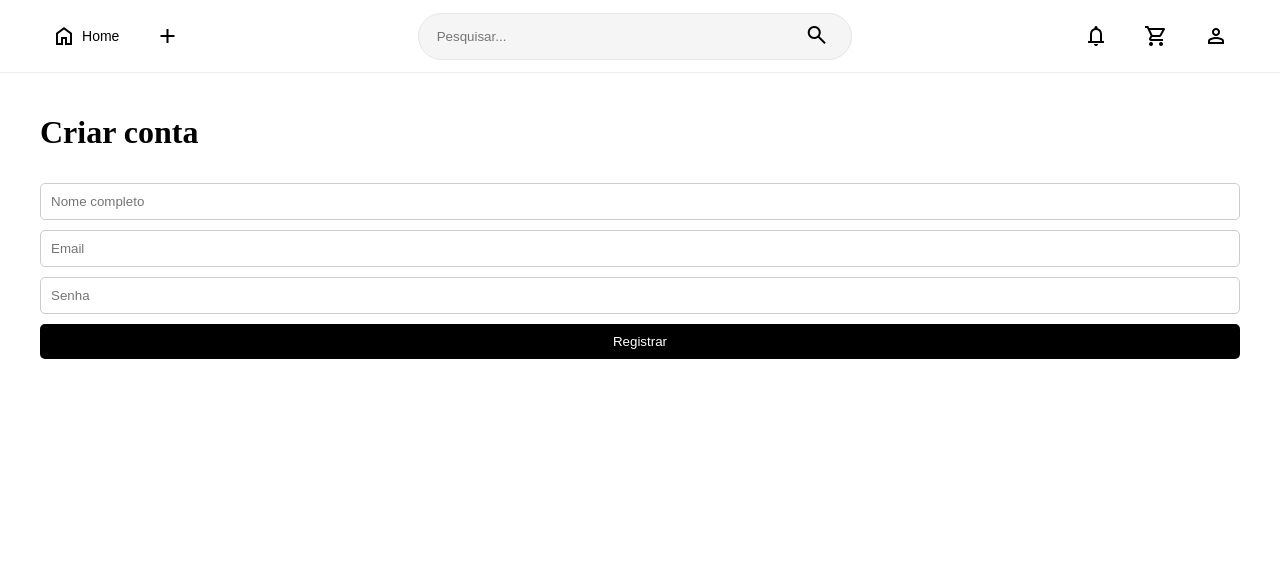
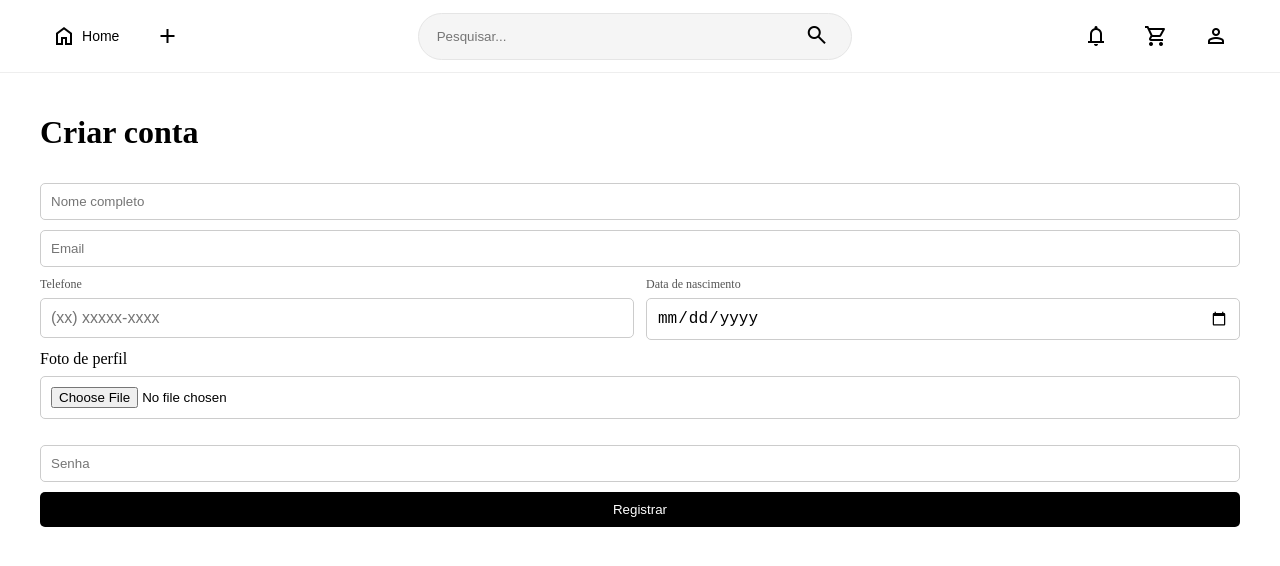
Before and after one commit to amandastss/Reveste-Frontend, a Vue app: page /auth/register in a window 1280 px wide. Shown: the top 566 px of the page. Built offline with nearby package versions, Linux system fonts and the light colour scheme; a web font is replaced by a local one.

Commit message:
feat: parte 1 do login pronta

```diff
--- a/package.json
+++ b/package.json
@@ -16,6 +16,10 @@
   },
   "dependencies": {
     "@fortawesome/fontawesome-free": "^7.2.0",
+    "@fortawesome/fontawesome-svg-core": "^7.2.0",
+    "@fortawesome/free-brands-svg-icons": "^7.2.0",
+    "@fortawesome/free-regular-svg-icons": "^7.2.0",
+    "@fortawesome/vue-fontawesome": "^3.2.0",
     "axios": "^1.15.2",
     "lucide-vue-next": "^1.0.0",
     "pinia": "^3.0.4",
--- a/src/api/authApi.js
+++ b/src/api/authApi.js
@@ -16,7 +16,7 @@ const login = (email, password) => {
 }
 
 // registro
-const register = (email, name, password, role) => {
+const register = (email, name, password, role = 'buyer') => {
   return api.post('/api/registro/', { email, name, password, role })
 }
 
--- a/src/router/index.ts
+++ b/src/router/index.ts
@@ -56,6 +56,7 @@ const router = createRouter({
     },
     {
       path: '/auth/email',
+      alias: '/auth-email',
       name: 'auth-email',
       component: EmailView,
     },
--- a/src/views/ProfileView.vue
+++ b/src/views/ProfileView.vue
@@ -1,7 +1,35 @@
 <script setup lang="ts">
+import { computed } from 'vue'
 import { useRouter } from 'vue-router'
 
 const router = useRouter()
+const user = computed(() => {
+  try {
+    return JSON.parse(localStorage.getItem('user') || '{}')
+  } catch {
+    return {}
+  }
+})
+
+const profileName = computed(
+  () =>
+    user.value.name ||
+    user.value.username ||
+    user.value.first_name ||
+    user.value.full_name ||
+    'Usuário'
+)
+const profileEmail = computed(() => user.value.email || '')
+const profileRole = computed(() => {
+  if (user.value.role === 'seller') return 'Vendedor'
+  if (user.value.role === 'buyer') return 'Comprador'
+  return ''
+})
+const formattedBirthdate = computed(() => {
+  if (!user.value.date_of_birth) return ''
+  const date = new Date(user.value.date_of_birth)
+  return isNaN(date.getTime()) ? '' : date.toLocaleDateString('pt-BR')
+})
 
 const menuItems = [
   { label: 'Meus Pedidos', icon: 'inventory_2', route: '/pedidos' },
@@ -17,7 +45,11 @@ function goTo(route: string) {
 }
 
 function logout() {
-  console.log('Excluir conta')
+  localStorage.removeItem('token')
+  localStorage.removeItem('user')
+  localStorage.removeItem('email')
+  localStorage.removeItem('isLogin')
+  router.push('/auth/email')
 }
 </script>
 
@@ -27,8 +59,18 @@ function logout() {
 
       <!-- HEADER -->
       <div class="profile-header">
-        <div class="avatar"></div>
-        <h2>Marina Sena</h2>
+        <div class="avatar">
+          <img
+            v-if="user.photo || user.avatar || user.image"
+            :src="user.photo || user.avatar || user.image"
+            alt="Foto de perfil"
+          />
+          <span v-else>{{ profileName.charAt(0) || 'U' }}</span>
+        </div>
+        <h2>{{ profileName }}</h2>
+        <p v-if="profileEmail">{{ profileEmail }}</p>
+        <p v-if="user.phone">Telefone: {{ user.phone }}</p>
+        <p v-if="formattedBirthdate">Nascimento: {{ formattedBirthdate }}</p>
       </div>
 
       <!-- MENU -->
@@ -98,6 +140,19 @@ function logout() {
   background: #ccc;
   border-radius: 50%;
   margin: 0 auto 10px;
+  display: flex;
+  align-items: center;
+  justify-content: center;
+  overflow: hidden;
+  color: #333;
+  font-size: 28px;
+  font-weight: 700;
+}
+
+.avatar img {
+  width: 100%;
+  height: 100%;
+  object-fit: cover;
 }
 
 /* MENU */
--- a/src/views/auth/ForgotPasswordView.vue
+++ b/src/views/auth/ForgotPasswordView.vue
@@ -9,7 +9,7 @@ const email = localStorage.getItem('email');
 async function send() {
   try {
     await authApi.requestPasswordReset(email);
-    router.push('/auth/verify');
+    router.push('/auth/verify-code');
   } catch {
     alert('Erro ao enviar código');
   }
--- a/src/views/auth/PasswordView.vue
+++ b/src/views/auth/PasswordView.vue
@@ -30,7 +30,18 @@ async function login() {
 
     // Login - email já existe
     const res = await authApi.login(email.value, password.value)
-    localStorage.setItem('user', JSON.stringify(res.data))
+    const existingUser = JSON.parse(localStorage.getItem('user') || '{}')
+    const mergedUser = {
+      ...existingUser,
+      ...res.data,
+      email: email.value,
+      name: existingUser.name || res.data.name || res.data.username || res.data.first_name || existingUser.name,
+      phone: existingUser.phone || res.data.phone,
+      photo: existingUser.photo || res.data.photo || res.data.avatar || res.data.image,
+      date_of_birth: existingUser.date_of_birth || res.data.date_of_birth || res.data.birthdate,
+    }
+
+    localStorage.setItem('user', JSON.stringify(mergedUser))
     localStorage.setItem('token', res.data.token)
     router.push('/')
 
--- a/src/views/auth/RegisterView.vue
+++ b/src/views/auth/RegisterView.vue
@@ -1,21 +1,66 @@
 <script setup lang="ts">
 import { ref } from 'vue'
 import { useRouter } from 'vue-router'
+import authApi from '../../api/authApi'
 
 const router = useRouter()
 const name = ref('')
 const email = ref(localStorage.getItem('email') || '')
 const password = ref('')
+const birthdate = ref('')
+const phone = ref('')
+const photo = ref('')
+const photoPreview = ref('')
 
-function register() {
-  if (!name.value || !email.value || !password.value) {
+function handlePhotoChange(event) {
+  const file = event.target.files?.[0]
+  if (!file) {
+    photo.value = ''
+    photoPreview.value = ''
+    return
+  }
+
+  const reader = new FileReader()
+  reader.onload = () => {
+    photo.value = reader.result || ''
+    photoPreview.value = reader.result || ''
+  }
+  reader.readAsDataURL(file)
+}
+
+async function register() {
+  if (!name.value || !email.value || !password.value || !birthdate.value || !phone.value) {
     alert('Preencha todos os campos')
     return
   }
 
-  // Aqui você pode chamar a API de registro
-  alert('Conta criada com sucesso!')
-  router.push('/home')
+  try {
+    const response = await authApi.register(email.value, name.value, password.value)
+    const userData = {
+      ...response.data,
+      name: name.value,
+      email: email.value,
+      phone: phone.value,
+      photo: photo.value,
+      date_of_birth: birthdate.value,
+    }
+
+    if (response?.data?.token) {
+      localStorage.setItem('user', JSON.stringify(userData))
+      localStorage.setItem('token', response.data.token)
+      localStorage.setItem('isLogin', 'true')
+      router.push('/')
+      return
+    }
+
+    localStorage.setItem('user', JSON.stringify(userData))
+    localStorage.setItem('isLogin', 'true')
+    alert('Conta criada com sucesso! Agora faça login.')
+    router.push('/auth/password')
+  } catch (err) {
+    console.error('Register error:', err)
+    alert('Erro ao criar conta: ' + (err.response?.data?.message || 'Tente novamente'))
+  }
 }
 </script>
 
@@ -24,6 +69,26 @@ function register() {
     <h1>Criar conta</h1>
     <input v-model="name" placeholder="Nome completo" />
     <input v-model="email" placeholder="Email" type="email" />
+
+    <div class="field-row">
+      <div class="field-group">
+        <label>Telefone</label>
+        <input v-model="phone" placeholder="(xx) xxxxx-xxxx" type="tel" />
+      </div>
+      <div class="field-group">
+        <label>Data de nascimento</label>
+        <input v-model="birthdate" type="date" />
+      </div>
+    </div>
+
+    <div class="photo-field">
+      <label>Foto de perfil</label>
+      <input type="file" accept="image/*" @change="handlePhotoChange" />
+      <div v-if="photoPreview" class="photo-preview">
+        <img :src="photoPreview" alt="Foto de perfil" />
+      </div>
+    </div>
+
     <input v-model="password" placeholder="Senha" type="password" />
     <button @click="register">Registrar</button>
   </div>
@@ -51,4 +116,75 @@ button {
   border-radius: 5px;
   cursor: pointer;
 }
+
+.field-row {
+  display: flex;
+  gap: 12px;
+  flex-wrap: wrap;
+}
+
+.field-group {
+  display: flex;
+  flex-direction: column;
+  gap: 6px;
+  flex: 1;
+}
+
+.field-group label {
+  font-size: 12px;
+  color: #555;
+}
+
+.field-group select,
+.field-group input {
+  padding: 10px;
+  border: 1px solid #ccc;
+  border-radius: 5px;
+}
+
+.photo-field {
+  display: flex;
+  flex-direction: column;
+  gap: 8px;
+  margin-bottom: 16px;
+}
+
+.photo-preview {
+  width: 110px;
+  height: 110px;
+  border-radius: 22px;
+  overflow: hidden;
+  border: 1px solid #ccc;
+}
+
+.photo-preview img {
+  width: 100%;
+  height: 100%;
+  object-fit: cover;
+}
+
+.field-row {
+  display: flex;
+  gap: 12px;
+  flex-wrap: wrap;
+}
+
+.field-group {
+  display: flex;
+  flex-direction: column;
+  gap: 6px;
+  flex: 1;
+}
+
+.field-group label {
+  font-size: 12px;
+  color: #555;
+}
+
+.field-group select,
+.field-group input {
+  padding: 10px;
+  border: 1px solid #ccc;
+  border-radius: 5px;
+}
 </style>
--- a/src/views/auth/VerifyCodeView.vue
+++ b/src/views/auth/VerifyCodeView.vue
@@ -18,7 +18,7 @@ async function verify() {
     const finalCode = code.value.join('');
     await authApi.verifyCode(email, finalCode);
     localStorage.setItem('code', finalCode);
-    router.push('/auth/reset');
+    router.push('/auth/reset-password');
   } catch {
     alert('Código inválido');
   }
```
Also changed, not shown: 1 other file (tests, documents, lock files or other folders).
